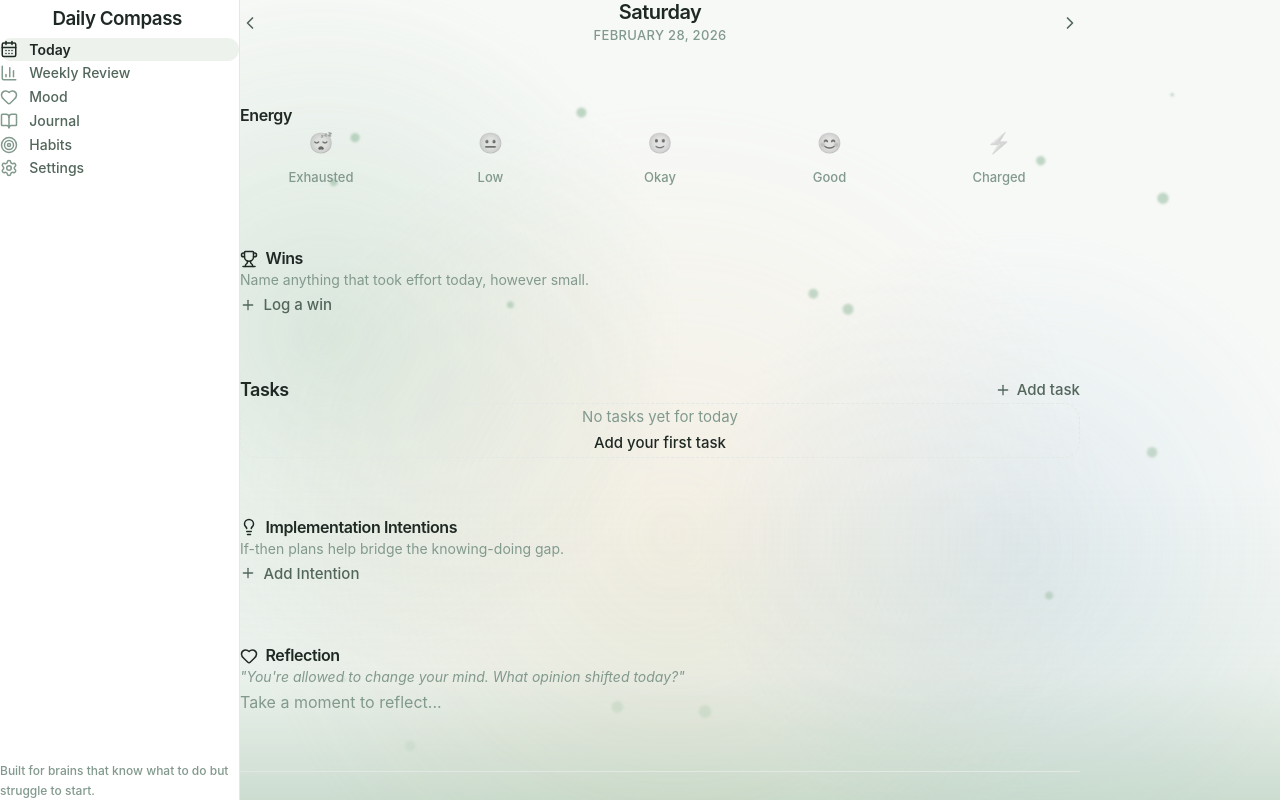
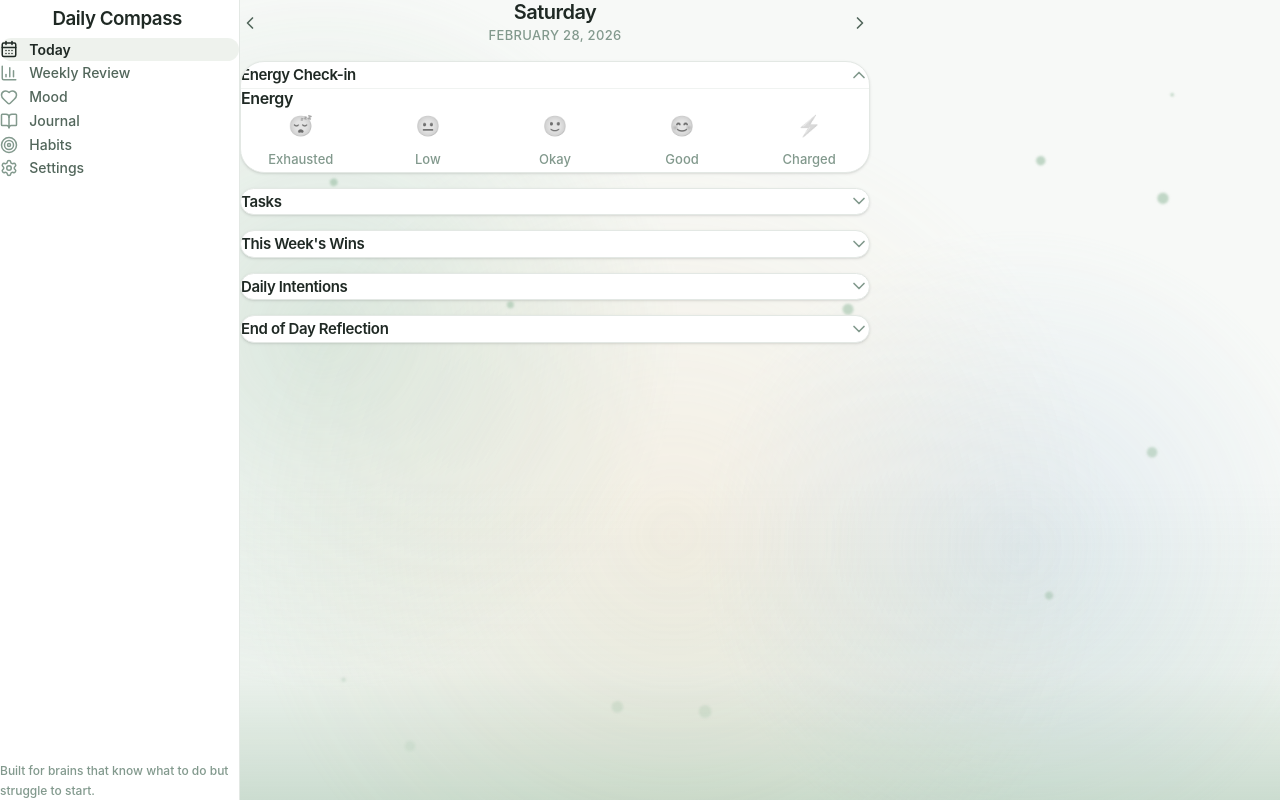
Before and after one commit to abhivicks22/daily_compass, a React (Vite) app: page /today in a window 1280 px wide. Built offline with nearby package versions, Linux system fonts and the light colour scheme.

Commit message:
feat: phase 4.11 - accordion restructuring to DailyView and massive sidebar spacing

```diff
--- /dev/null
+++ b/src/components/Accordion.tsx
@@ -0,0 +1,49 @@
+import { useState } from 'react'
+import type { ReactNode } from 'react'
+import { motion, AnimatePresence } from 'framer-motion'
+import { ChevronDown } from 'lucide-react'
+
+interface AccordionProps {
+    title: string | ReactNode
+    children: ReactNode
+    defaultOpen?: boolean
+}
+
+export function Accordion({ title, children, defaultOpen = false }: AccordionProps) {
+    const [isOpen, setIsOpen] = useState(defaultOpen)
+
+    return (
+        <div className="border border-[var(--color-border)] rounded-xl bg-white overflow-hidden shadow-sm transition-shadow hover:shadow-md">
+            <button
+                onClick={() => setIsOpen(!isOpen)}
+                className="w-full px-6 py-5 flex items-center justify-between text-left focus:outline-none"
+            >
+                <div className="flex-1 font-semibold text-[var(--color-text-primary)] tracking-tight" style={{ fontFamily: 'var(--font-heading)' }}>
+                    {title}
+                </div>
+                <motion.div
+                    animate={{ rotate: isOpen ? 180 : 0 }}
+                    transition={{ duration: 0.2 }}
+                    className="text-[var(--color-text-muted)] p-1 rounded-full hover:bg-[var(--color-surface-hover)]"
+                >
+                    <ChevronDown size={20} />
+                </motion.div>
+            </button>
+
+            <AnimatePresence initial={false}>
+                {isOpen && (
+                    <motion.div
+                        initial={{ height: 0, opacity: 0 }}
+                        animate={{ height: 'auto', opacity: 1 }}
+                        exit={{ height: 0, opacity: 0 }}
+                        transition={{ duration: 0.2, ease: "easeInOut" }}
+                    >
+                        <div className="px-6 pb-6 pt-2 border-t border-[var(--color-border-light)]">
+                            {children}
+                        </div>
+                    </motion.div>
+                )}
+            </AnimatePresence>
+        </div>
+    )
+}
--- a/src/components/Sidebar.tsx
+++ b/src/components/Sidebar.tsx
@@ -18,7 +18,7 @@ export function Sidebar({ onClose }: SidebarProps) {
     return (
         <div className="h-full flex flex-col bg-white border-r border-[var(--color-border)] text-[var(--color-text-primary)]">
             {/* Brand */}
-            <div className="px-6 py-8 flex items-center justify-between mb-6">
+            <div className="px-6 py-8 flex items-center justify-between mb-12">
                 <div className="flex items-center gap-4">
                     <div className="w-10 h-10 rounded-xl bg-[var(--color-navy)] text-white flex items-center justify-center">
                         <Compass size={24} />
@@ -46,7 +46,7 @@ export function Sidebar({ onClose }: SidebarProps) {
                         return (
                             <div
                                 key={item.to}
-                                className="flex items-center gap-3 px-4 py-3 text-[var(--color-text-muted)] opacity-50 cursor-not-allowed mx-2 mb-3"
+                                className="flex items-center gap-3 px-4 py-3 text-[var(--color-text-muted)] opacity-50 cursor-not-allowed mx-2 mb-6"
                             >
                                 <Icon size={18} />
                                 <span className="text-[14px] font-medium">{item.label}</span>
@@ -60,7 +60,7 @@ export function Sidebar({ onClose }: SidebarProps) {
                             to={item.to}
                             onClick={onClose}
                             className={({ isActive }) =>
-                                `flex items-center gap-3 px-4 py-3 mx-2 mb-3 rounded-md transition-all duration-200
+                                `flex items-center gap-3 px-4 py-3 mx-2 mb-6 rounded-md transition-all duration-200
                 ${isActive
                                     ? 'bg-[var(--color-surface-hover)] text-[var(--color-navy)] font-semibold'
                                     : 'text-[var(--color-text-secondary)] hover:text-[var(--color-navy)] hover:bg-[var(--color-surface-hover)] font-medium'
--- a/src/features/daily/DailyView.tsx
+++ b/src/features/daily/DailyView.tsx
@@ -6,6 +6,7 @@ import { TaskList } from './TaskList'
 import { WinsSection } from './WinsSection'
 import { ReflectionSection } from './ReflectionSection'
 import { IntentionsSection } from './IntentionsSection'
+import { Accordion } from '@/components/Accordion'
 import { motion } from 'framer-motion'
 
 export function DailyView() {
@@ -32,14 +33,29 @@ export function DailyView() {
             initial={{ opacity: 0 }}
             animate={{ opacity: 1 }}
             transition={{ duration: 0.2 }}
-            className="flex flex-col min-h-[80vh] gap-12 sm:gap-16 pb-20"
+            className="flex flex-col min-h-[80vh] gap-4 pb-20 max-w-2xl mx-auto w-full"
         >
             <DateNavigator />
-            <EnergyCheckin />
-            <WinsSection />
-            <TaskList />
-            <IntentionsSection />
-            <ReflectionSection />
+
+            <Accordion title="Energy Check-in" defaultOpen={true}>
+                <EnergyCheckin />
+            </Accordion>
+
+            <Accordion title="Tasks">
+                <TaskList />
+            </Accordion>
+
+            <Accordion title="This Week's Wins">
+                <WinsSection />
+            </Accordion>
+
+            <Accordion title="Daily Intentions">
+                <IntentionsSection />
+            </Accordion>
+
+            <Accordion title="End of Day Reflection">
+                <ReflectionSection />
+            </Accordion>
         </motion.div>
     )
 }
```
